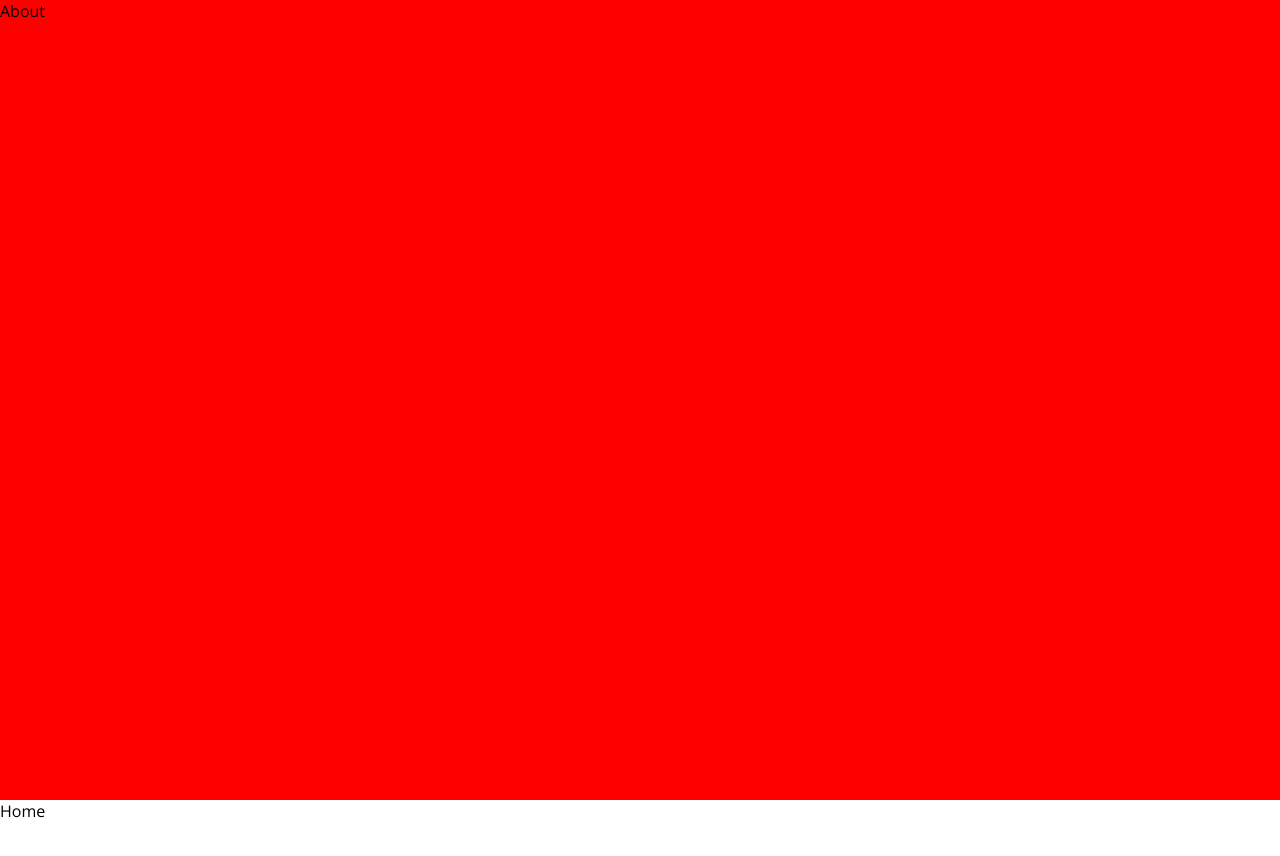
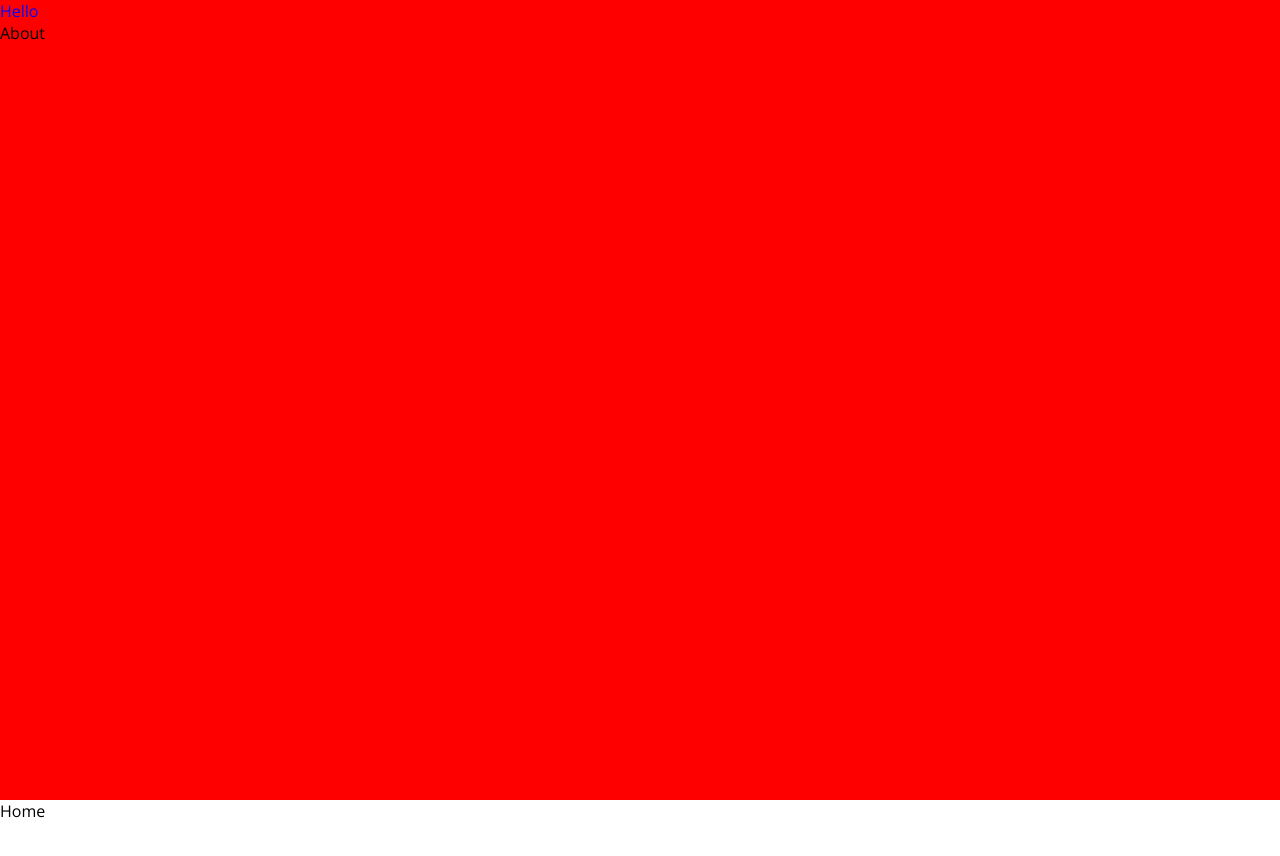
Before and after one commit to Adriantutuianu/personal-website, a React (Create React App) app: page / in a window 1280 px wide. Shown: the top 856 px of the page. Built offline with nearby package versions, Linux system fonts and the light colour scheme.

Commit message:
Tested sass

```diff
--- a/src/Sections/About.js
+++ b/src/Sections/About.js
@@ -4,6 +4,7 @@ import "./about.scss";
 const About = () => {
   return (
     <section id="about" className="section">
+      <p className="text">Hello</p>
       About
     </section>
   );
--- a/src/Sections/about.scss
+++ b/src/Sections/about.scss
@@ -1,3 +1,9 @@
 #about {
   background: red;
+  .text {
+    color: aquamarine;
+    &:hover {
+      color: blue;
+    }
+  }
 }
```
